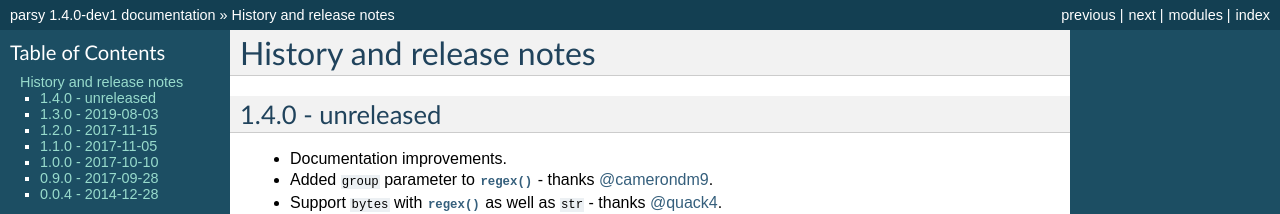
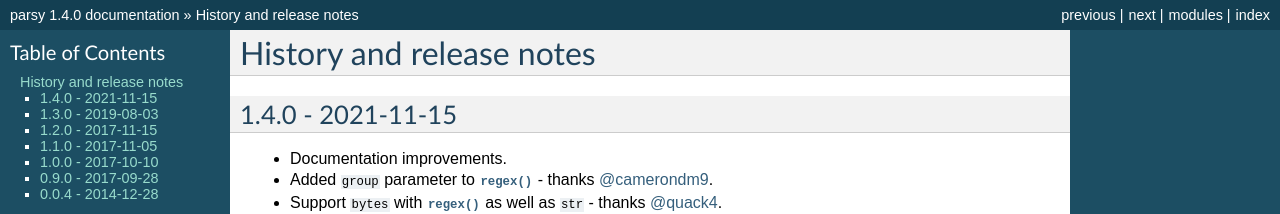
Before and after one commit to python-parsy/parsy, a Sphinx documentation site: the page built from docs/history.rst, in a window 1280 px wide and 900 px high. Shown: the top 214 px of the window. Built offline with Sphinx 7.4.7, drawn with Linux system fonts in a browser that asks for light colours; some of the changed text lies outside the part shown.

Commit message:
Version bump - 1.4.0

```diff
--- a/docs/conf.py
+++ b/docs/conf.py
@@ -59,7 +59,7 @@
 # The short X.Y version.
 version = '1.4.0'
 # The full version, including alpha/beta/rc tags.
-release = '1.4.0-dev1'
+release = '1.4.0'
 
 # The language for content autogenerated by Sphinx. Refer to documentation
 # for a list of supported languages.
--- a/docs/history.rst
+++ b/docs/history.rst
@@ -4,7 +4,7 @@
 
 .. currentmodule:: parsy
 
-1.4.0 - unreleased
+1.4.0 - 2021-11-15
 ------------------
 
 * Documentation improvements.
--- a/src/parsy/version.py
+++ b/src/parsy/version.py
@@ -1,2 +1,2 @@
 
-__version__ = '1.4.0-dev1'
+__version__ = '1.4.0'
```
